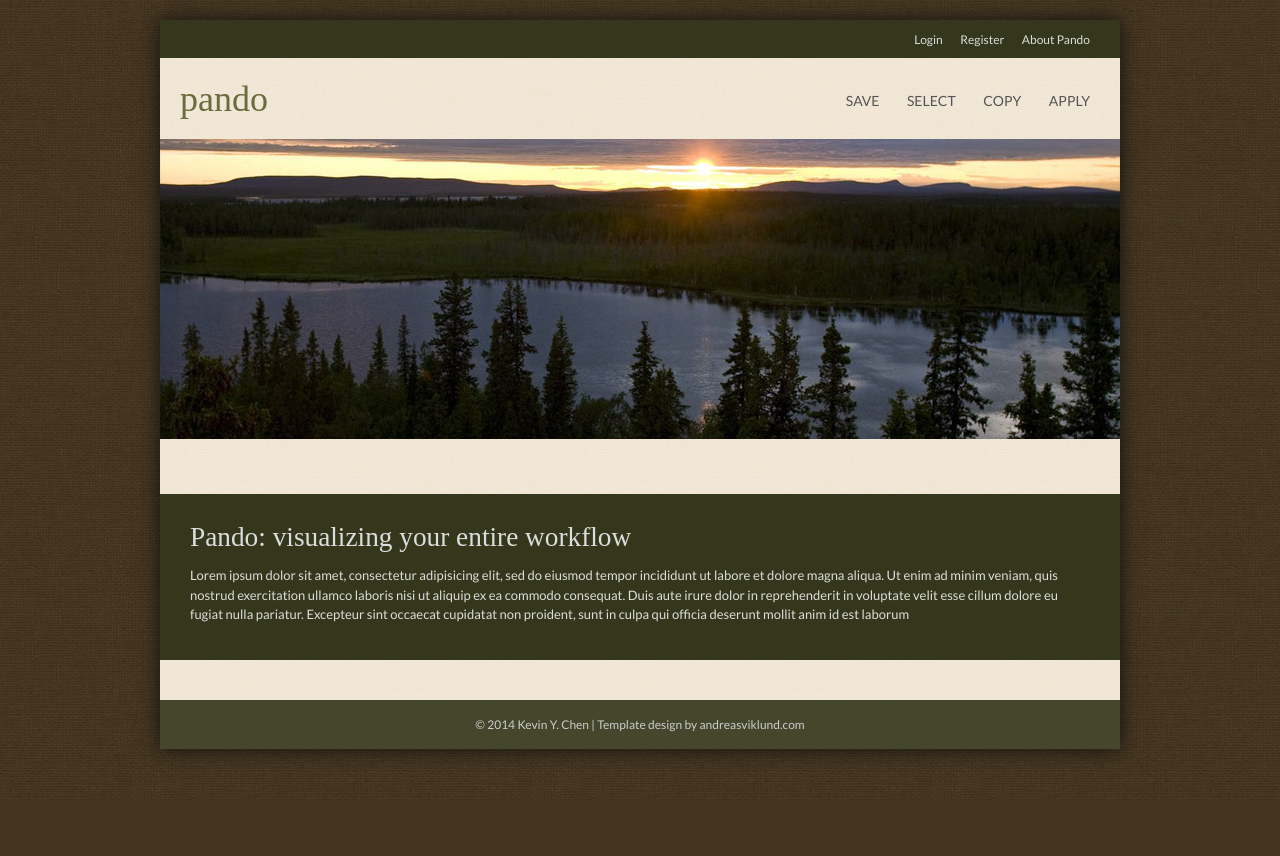
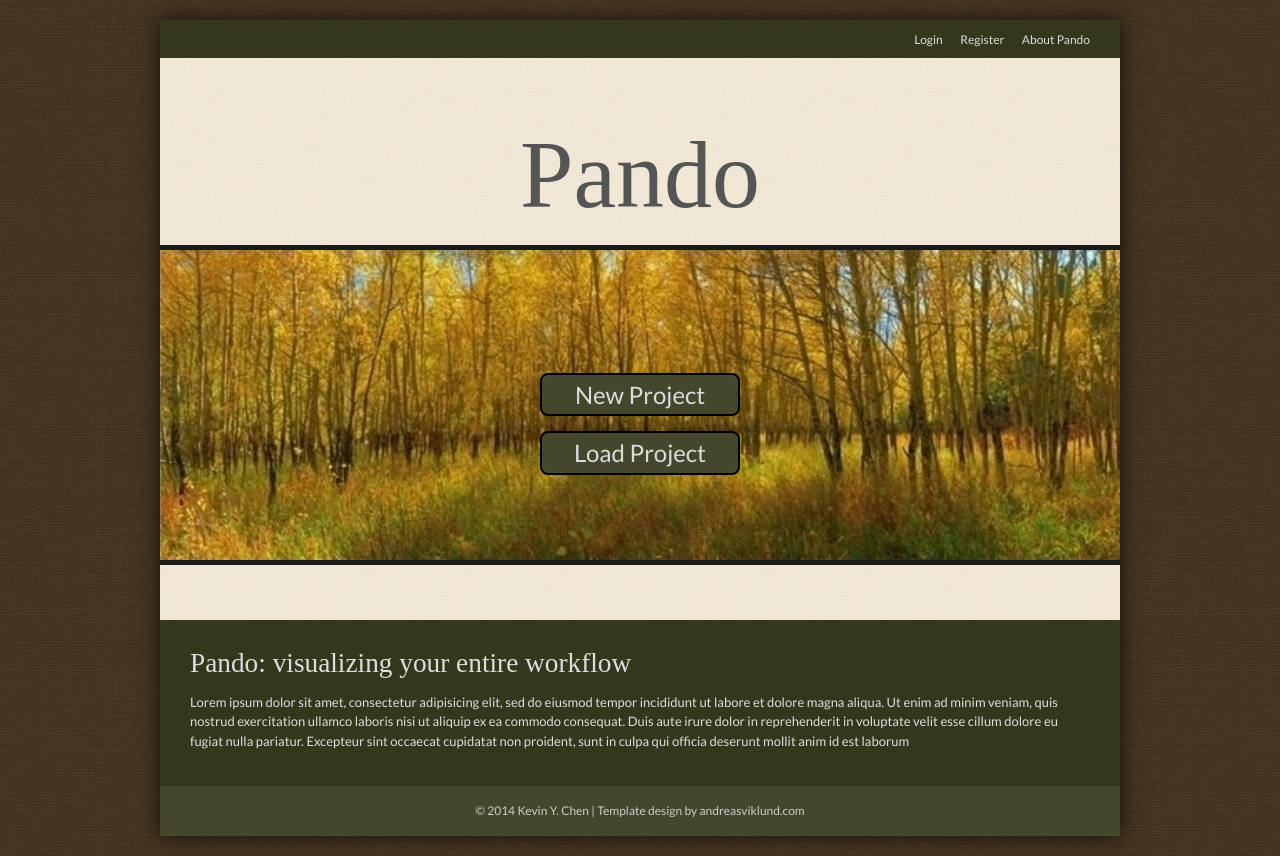
Before and after one commit to kevinychen/aspen, a website: page node/views/index.html in a window 1280 px wide. Before the commit the page ends 800 px from the top, so only its background shows below. Drawn offline with Linux system fonts and the light colour scheme; a web font is replaced by a local one.

Commit message:
Create home page.

```diff
--- a/node/public/css/style.css
+++ b/node/public/css/style.css
@@ -28,7 +28,7 @@ p,ul{margin:0 0 20px 0;}
 #sitetitle{float:left;margin:32px 0 5px 20px;}
 #sitetitle h1 {font-size:36px;color:#fff;margin:0;padding:0;}
 #header-image{height:300px;margin:0;padding:0;}
-#content{padding:15px 30px;background-color:#a3a673;color:#ddd;margin-bottom:40px;}
+#content{padding:15px 30px;background-color:#a3a673;color:#ddd;}
 #content h2,#content h3,#content h4{color:#ddd;}
 #content a{color:#fff;text-decoration:underline;}
 
@@ -77,5 +77,23 @@ img.alignleft,img.aligncenter,img.alignright{background:#fff;padding:4px;margin-
 * html .clearfix{height:1%;}
 *:first-child+html .clearfix{min-height:1%;}
 
+/* Banner */
+#banner{height:120px;text-align:center;}
+#banner h1{padding-top:40px;font-size:96px;color:#555;}
+
 /* Billboard */
-.billboard{position:relative;height:300px;background:#1a1a1a;margin-bottom:55px;}
+#billboard{position:relative;background:#1a1a1a;margin-bottom:55px;}
+#billboard img{width:960px;margin-top:5px;}
+#billboard ul{position:absolute;left:50%;top:40%;width:200px;height:150px;margin-left:-100px;}
+#billboard ul li{
+    display:block;
+    background-color:#45472c;
+    border:black 2px solid;
+    border-radius:8px;
+    font-size:24px;
+    text-align:center;
+    padding:10px;
+    margin-bottom:15px;
+}
+#billboard a{color:#dadddd;}
+#billboard a:hover{color:#fff;text-decoration:none;}
--- a/node/views/index.html
+++ b/node/views/index.html
@@ -19,21 +19,15 @@
                     <li><a href="#">About Pando</a></li>
                 </ul>
             </div>
-            <div id="header" class="clearfix shadow">
-                <div id="sitetitle" class="clearfix">
-                    <h1><a href="index.html">pando</a></h1>
-                </div>
-                <div id="nav" class="clearfix">
-                    <ul>
-                        <li><a href="#">Save</a></li>
-                        <li><a href="#">Select</a></li>
-                        <li><a href="#">Copy</a></li>
-                        <li><a href="#">Apply</a></li>
-                    </ul>
-                </div>
+            <div id="banner" class="clearfix">
+                <h1>Pando</h1>
             </div>
-            <div class="billboard">
-                <img src="/img/mainpic.jpg" alt="" />
+            <div id="billboard">
+                <img src="/img/pando.jpg" alt="" />
+                <ul class="billboard_links">
+                    <li><a href="#">New Project</a></li>
+                    <li><a href="#">Load Project</a></li>
+                </ul>
             </div>
             <div id="content" class="clearfix shadow">
                 <h2>Pando: visualizing your entire workflow</h2>
```
Also changed, not shown: node/public/img/pando.jpg (added).
